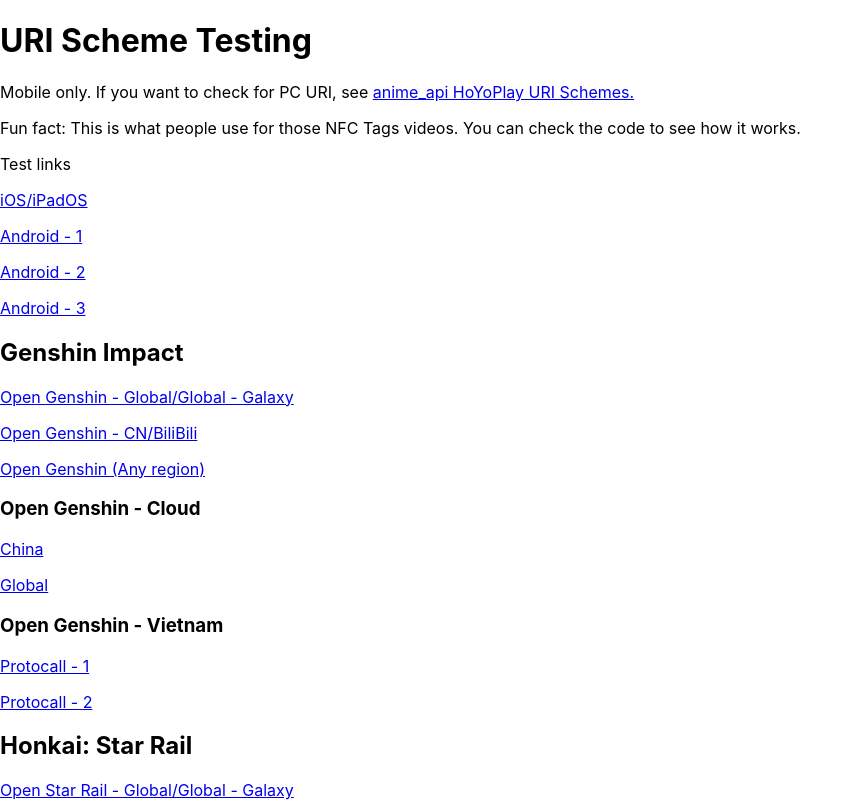
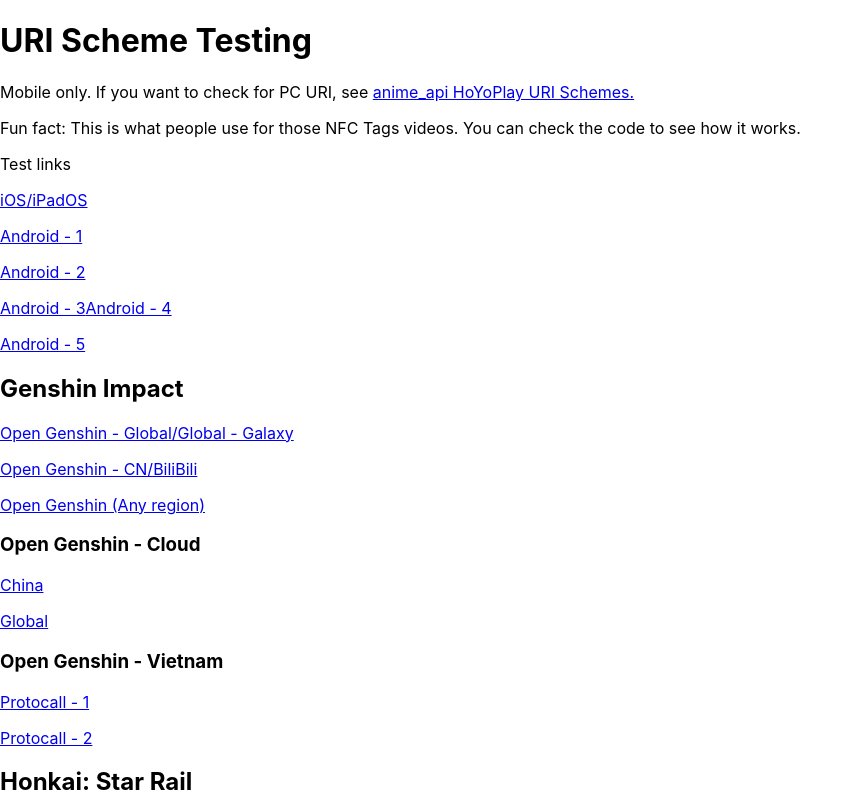
Before and after one commit to studiobutter/uri-test, a React (Create React App) app: page /#/mobile in a window 1280 px wide. Shown: the top 802 px of the page, without its empty margins (0-863 px from the left). Built offline with nearby package versions, Linux system fonts and the light colour scheme.

Commit message:
Use External to open

```diff
--- a/src/pages/mobile.js
+++ b/src/pages/mobile.js
@@ -20,6 +20,9 @@
       <a href="https://example.com" onclick="window.open(this.href, '_system')">Android - 2</a>
       <p></p>
       <a href="https://example.com" onclick="window.open('https://example.com', '_system'); return false;">Android - 3</a>
+      <a href="external:https://example.com" onclick="window.open('external:https://example.com', '_system'); return false;">Android - 4</a>
+      <p></p>
+      <a href="external:https://example.com" onclick="window.open(this.href, '_system')">Android - 5</a>
       <p></p>
       <h2>Genshin Impact</h2>
       <a href="genshin://">Open Genshin - Global/Global - Galaxy</a>
```
